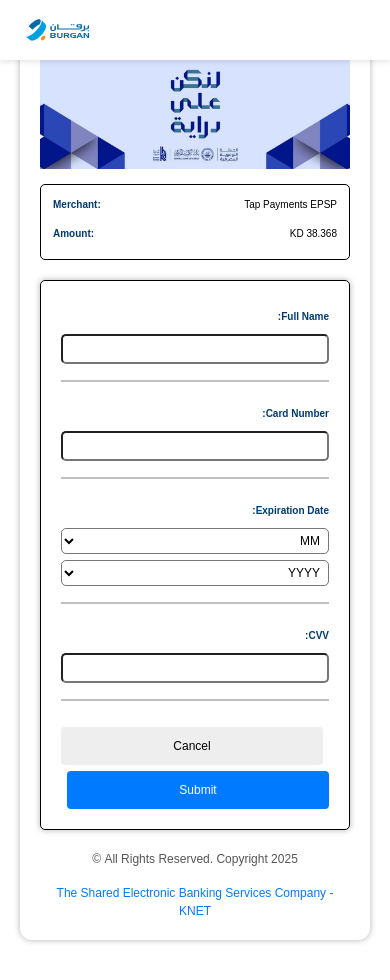
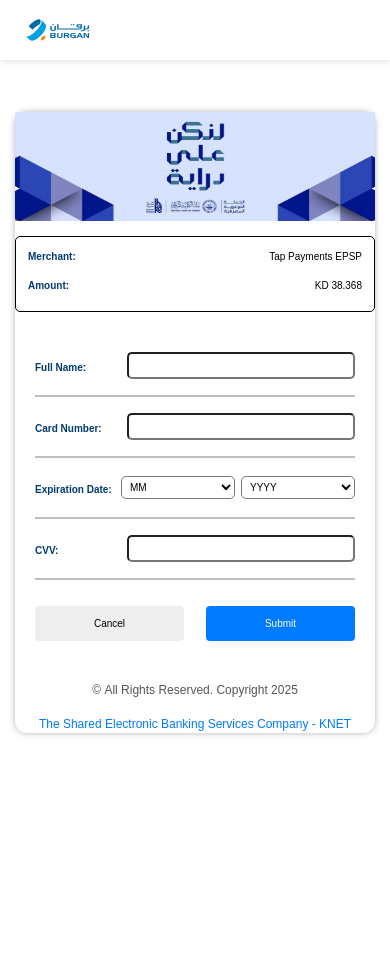
Before and after one commit to milad998/burgans, a Next.js app: page /kpay in a window 390 px wide. After the commit the page ends 844 px from the top, so only its background shows below. Built offline with nearby package versions, Linux system fonts and the light colour scheme.

Commit message:
Update page.module.css

```diff
--- a/src/app/kpay/page.module.css
+++ b/src/app/kpay/page.module.css
@@ -2,7 +2,7 @@
   display: flex;
   justify-content: center;
   align-items: center;
-  padding: 40px 20px;
+  padding: 0px 15px;
   min-height: 100vh;
 }
 
@@ -12,7 +12,6 @@
   box-shadow: 0 0 6px rgba(0, 0, 0, 0.3);
   width: 100%;
   max-width: 450px;
-  padding: 20px;
   box-sizing: border-box;
 }
 
@@ -54,10 +53,7 @@
 .knetForm {
   display: flex;
   flex-direction: column;
-  box-shadow: 0 0 6px rgba(0, 0, 0, 0.3);
   padding: 20px;
-  border: 1px solid black;
-  border-radius: 5px;
 }
 
 .knetForm hr {
@@ -162,20 +158,25 @@
 /* ✅ استجابة الشاشات الصغيرة (أندرويد) */
 @media (max-width: 480px) {
   .knetForm div {
-    flex-direction: column;
-    gap: 6px;
+            flex-direction: row;
+        align-items: center;
+        justify-content: space-between;
+        direction: ltr;
   }
 
   .knetForm div input,
   .cardInput input,
-  .cardInput select,
-  .knetForm div div select {
-    width: 100%;
-    font-size: 12px;
+  .cardInput select
+  {
+    width: 228px;
+        font-size: 10px;
   }
-
+.knetForm div div select {
+      width: 114px;
+        font-size: 10px;
+}
   .knetForm > div {
-    flex-direction: column;
+    flex-direction: row;
   }
 
   .cardInput {
@@ -183,12 +184,12 @@
   }
 
   .expRow {
-    flex-direction: column;
+    flex-direction: row;
   }
 
   .cancel,
   .submit {
-    font-size: 12px;
+    font-size: 10px;
     padding: 10px 0;
   }
 
```
